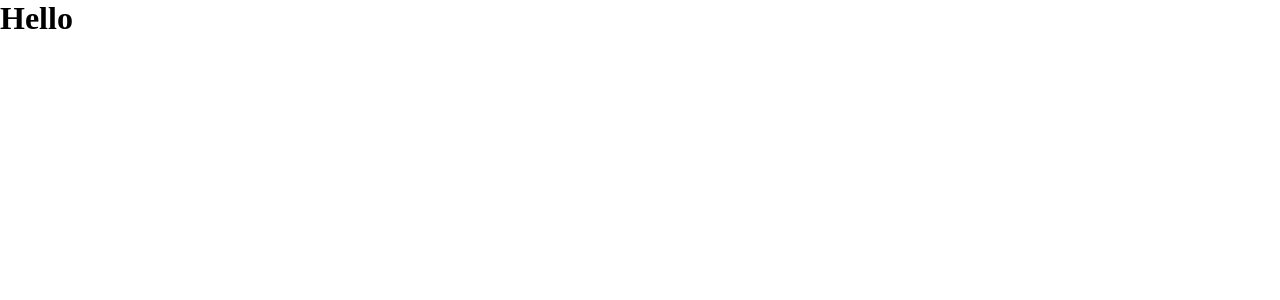
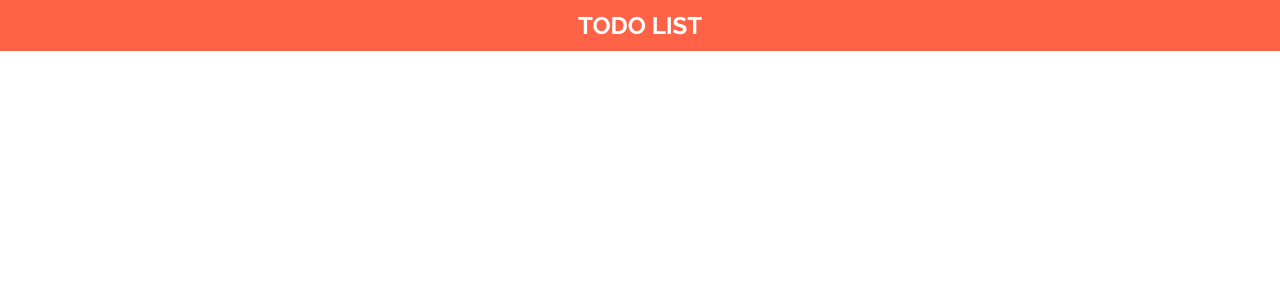
Before and after one commit to Lakshmikant-2001/Todo-list, a React (Create React App) app: page / in a window 1280 px wide. Shown: the top 300 px of the page. Built offline with nearby package versions, Linux system fonts and the light colour scheme.

Commit message:
add Navbar component and styles & import fonts

```diff
--- a/public/index.html
+++ b/public/index.html
@@ -24,7 +24,7 @@
       work correctly both with client-side routing and a non-root public URL.
       Learn how to configure a non-root public URL by running `npm run build`.
     -->
-    <title>React App</title>
+    <title>Todo list</title>
   </head>
   <body>
     <noscript>You need to enable JavaScript to run this app.</noscript>
--- a/src/App.js
+++ b/src/App.js
@@ -1,7 +1,10 @@
+//components
+import Navbar from "./components/Header";
+
 function App() {
   return (
     <div className="App">
-      <h1>Hello</h1>
+      <Navbar />
     </div>
   );
 }
--- /dev/null
+++ b/src/components/Header.js
@@ -0,0 +1,10 @@
+
+function Navbar() {
+  return (
+    <header id="header">
+      <h2>Todo list</h2>
+    </header>
+  );
+}
+
+export default Navbar;
--- a/src/styles/modules/_global.scss
+++ b/src/styles/modules/_global.scss
@@ -1,7 +1,12 @@
 *,
 *::before,
-*::after{
-  margin:0;
-  padding:0;
+*::after {
+  margin: 0;
+  padding: 0;
   box-sizing: border-box;
 }
+
+body {
+  min-height: 100vh;
+  font-family: $primary-font;
+}
--- /dev/null
+++ b/src/styles/modules/_header.scss
@@ -0,0 +1,10 @@
+#header {
+  position: fixed;
+  width: 100%;
+  padding: 0.7rem 1rem;
+  background-color: tomato;
+  color: #fff;
+  font-family: $header-font;
+  text-transform: uppercase;
+  text-align: center;
+}
--- /dev/null
+++ b/src/styles/modules/_utils.scss
@@ -0,0 +1,5 @@
+@import url("https://fonts.googleapis.com/css2?family=Raleway:wght@700&display=swap");
+@import url("https://fonts.googleapis.com/css2?family=Source+Sans+Pro&display=swap");
+
+$header-font: "Raleway", sans-serif;
+$primary-font: "Source Sans Pro", sans-serif;
--- a/src/styles/style.scss
+++ b/src/styles/style.scss
@@ -1 +1 @@
-@import "./modules/global";
+@import "./modules/utils", "./modules/global", "./modules/header";
```
